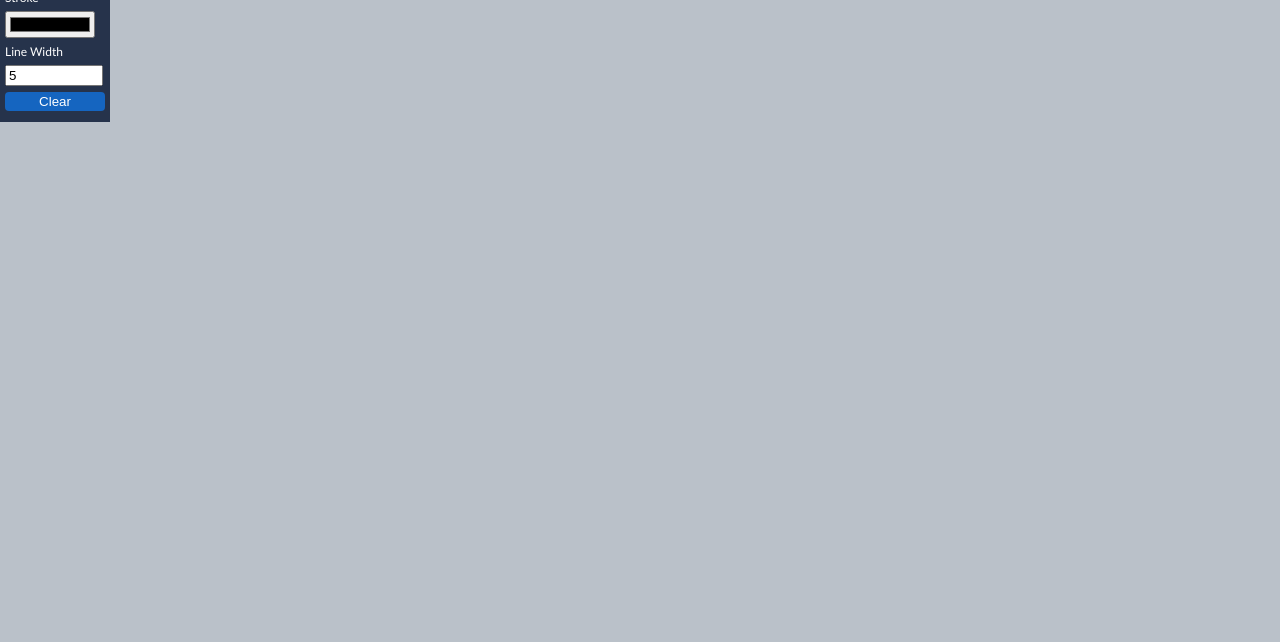
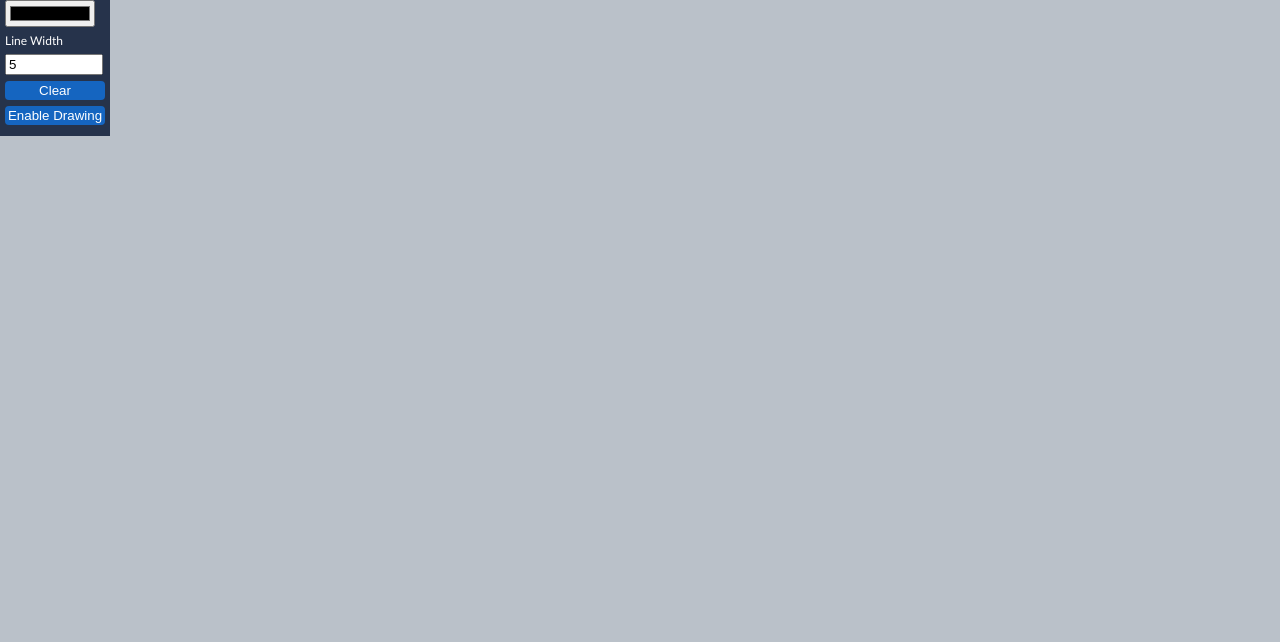
Before and after one commit to Ilya-Abbasian/JavaStudyTool-SteelHacks_Project, a plain HTML site: page javastudytool.html in a window 1280 px wide. Shown: the part 161-803 px from the top of the page. Drawn offline with Linux system fonts and the light colour scheme.

Commit message:
fixing canvas (almost done)

```diff
--- a/javastudytool.html
+++ b/javastudytool.html
@@ -29,6 +29,21 @@
                 </ul>
             </div>
         </nav>
+            <!-- kyle's stuff for the canvas -->
+        <section class="canvas">
+            <div id="toolbar">
+                <h1>Draw</h1>
+                <label for="stroke">Stroke</label>
+                <input id="stroke" name='stroke' type="color">
+                <label for="lineWidth">Line Width</label>
+                <input id="lineWidth" name='lineWidth' type="number" value="5" min="1">
+                <button id="clear">Clear</button>
+                <button id="enable-draw">Enable Drawing</button> <!-- New button -->
+            </div>
+            <div class="drawing-board">
+                <canvas id="drawing-board"></canvas>
+            </div>
+        </section>
     </header>
 
 
@@ -73,20 +88,7 @@
         <div id="linkedlist-display" class="linkedlist-container"></div>
     </section>
 
-    <!-- kyle's stuff for the canvas -->
-    <section class="canvas"></section>
-        <div id="toolbar">
-            <h1>Draw</h1>
-            <label for="stroke">Stroke</label>
-            <input id="stroke" name='stroke' type="color">
-            <label for="lineWidth">Line Width</label>
-            <input id="lineWidth" name='lineWidth' type="numer" value="5" min="1">
-            <button id="clear">Clear</button>
-        </div>
-        <div class="drawing-board">
-            <canvas id="drawing-board"></canvas>
-        </div>
-    </section>
+
 
     <script src="javastudytooljs.js"></script>
 </body>
--- a/javastudytooljs.js
+++ b/javastudytooljs.js
@@ -160,73 +160,71 @@ document.getElementById("clear-linklist-btn").addEventListener("click", function
 
 //--------------------------------
 const canvas = document.getElementById('drawing-board');
-const toolbar = document.getElementById('toolbar');
 const ctx = canvas.getContext('2d');
+let isDrawingEnabled = false; // Drawing is disabled by default
 
+// Resizing the canvas
+function resizeCanvas() {
+    canvas.width = window.innerWidth;
+    canvas.height = window.innerHeight - 100; // Leave space for the toolbar
+}
 
-const canvasOffsetX = canvas.offsetLeft;
-const canvasOffsetY = canvas.offsetTop;
-
-
-canvas.width = window.innerWidth - canvasOffsetX;
-canvas.height = window.innerHeight - canvasOffsetY;
-
+window.addEventListener('resize', resizeCanvas);
+resizeCanvas();  // Call this to set the size initially
 
 let isPainting = false;
 let lineWidth = 5;
 let startX;
 let startY;
 
+// Enable drawing functionality when the button is pressed
+// Enable drawing functionality when the button is pressed
+document.getElementById('enable-draw').addEventListener('click', () => {
+    isDrawingEnabled = !isDrawingEnabled; // Toggle drawing state
 
-toolbar.addEventListener('click', e => {
-    if (e.target.id === 'clear') {
-        ctx.clearRect(0, 0, canvas.width, canvas.height);
+    if (isDrawingEnabled) {
+        document.getElementById('enable-draw').textContent = 'Disable Drawing';
+        canvas.style.pointerEvents = 'auto'; // Enable canvas interaction
+    } else {
+        document.getElementById('enable-draw').textContent = 'Enable Drawing';
+        canvas.style.pointerEvents = 'none'; // Disable canvas interaction
     }
 });
 
-
-toolbar.addEventListener('change', e => {
-    if(e.target.id === 'stroke') {
-        ctx.strokeStyle = e.target.value;
-    }
-
-
-    if(e.target.id === 'lineWidth') {
-        lineWidth = parseInt(e.target.value);
-    }
-
-
+document.getElementById('clear').addEventListener('click', () => {
+    ctx.clearRect(0, 0, canvas.width, canvas.height);
 });
 
+document.getElementById('stroke').addEventListener('change', e => {
+    ctx.strokeStyle = e.target.value;
+});
+
+document.getElementById('lineWidth').addEventListener('change', e => {
+    lineWidth = parseInt(e.target.value);
+});
 
 const draw = (e) => {
-    if(!isPainting) {
-        return;
-    }
-
+    if (!isPainting || !isDrawingEnabled) return; // Draw only when painting and enabled
 
     ctx.lineWidth = lineWidth;
     ctx.lineCap = 'round';
 
-
-    ctx.lineTo(e.clientX - canvasOffsetX, e.clientY - canvasOffsetY);
+    ctx.lineTo(e.clientX, e.clientY - 100); // Adjust to account for toolbar height
     ctx.stroke();
-}
-
+};
 
 canvas.addEventListener('mousedown', (e) => {
+    if (!isDrawingEnabled) return; // Only allow drawing if enabled
+
     isPainting = true;
-    startX = e.clientX - canvasOffsetX;
-    startY = e.clientY - canvasOffsetY;
+    startX = e.clientX;
+    startY = e.clientY - 100; // Adjust for toolbar
     ctx.moveTo(startX, startY);
 });
 
-
-canvas.addEventListener('mouseup', e => {
+canvas.addEventListener('mouseup', () => {
     isPainting = false;
-    ctx.stroke();
     ctx.beginPath();
 });
 
-
 canvas.addEventListener('mousemove', draw);
--- a/steelstyles.css
+++ b/steelstyles.css
@@ -29,14 +29,19 @@ h2 {
 .canvas {
     height: 100%;
     display: flex;
+    top: 100px; /* Adjust the canvas to not overlap the toolbar */
 }
 
 #toolbar {
+    position: fixed;
+    top: 15;
+    left: 0;
     display: flex;
     flex-direction: column;
     padding: 5px;
     width: 100px;
     background-color: #26334b;
+    z-index: 1; /* Make sure the toolbar is above the canvas */
 }
 
 #toolbar * {
@@ -79,6 +84,32 @@ h2 {
     width: 100vw;
     height: 100vh;
     z-index: -1; /* Keeps canvas behind all content */
+}
+
+.drawing-board {
+    position: absolute;
+    top: 0;
+    left: 0;
+    width: 100%;
+    height: 100%;
+    pointer-events: none; /* Allow interaction with underlying elements */
+}
+
+#drawing-board {
+    position: fixed;
+    top: 0;
+    left: 0;
+    width: 100%;
+    height: 100%;
+    background: transparent; /* Transparent background */
+    z-index: -1; /* Behind other content by default */
+    pointer-events: none; /* Disabled by default */
+}
+
+/* When drawing is enabled */
+canvas.drawing-enabled {
+    pointer-events: auto; /* Enable pointer events when drawing */
+    z-index: 100; /* Ensure canvas is on top */
 }
 
 /* Navbar Styling */
```
